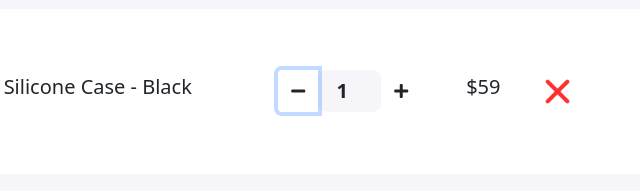
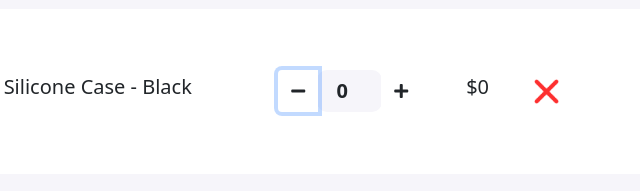
Before and after one commit to dewanmahin/shopping-cart, a plain HTML site: page index.html in a window 1280 px wide. Both pictures are taken after a click on the button 748 px from the left and 485 px from the top of the page. Shown: the part 394-585 px from the top of the page, 450-1090 px from the left. Drawn offline with nearby package versions, Linux system fonts and the light colour scheme.

Commit message:
update case number & price code added

```diff
--- /dev/null
+++ b/app.js
@@ -0,0 +1,28 @@
+function updateCaseNumber(isIncrease){
+    const caseNumberField = document.getElementById('case-number');
+    const caseNumberString = caseNumberField.value;
+    const previousCaseNumber = parseInt(caseNumberString);
+    let newCaseNumber;
+    if(isIncrease == true){
+        newCaseNumber = previousCaseNumber + 1;
+    }else{
+        newCaseNumber = previousCaseNumber - 1;
+    }
+    caseNumberField.value = newCaseNumber;
+    return newCaseNumber;
+}
+
+
+document.getElementById('case-plus').addEventListener('click', function(){
+    const newCaseNumber = updateCaseNumber(true);
+    const caseTotalPrice = newCaseNumber * 59;
+    const caseTotalElement = document.getElementById('case-total');
+    caseTotalElement.innerText = caseTotalPrice;
+})
+
+document.getElementById('case-minus').addEventListener('click', function(){
+    const newCaseNumber = updateCaseNumber(false);
+    const caseTotalPrice = newCaseNumber * 59;
+    const caseTotalElement = document.getElementById('case-total');
+    caseTotalElement.innerText = caseTotalPrice;
+})
--- a/index.html
+++ b/index.html
@@ -43,11 +43,11 @@
                   </div>
                   <div class="col-md-5 center-item">
                      <div class="input-group number-spinner">
-                        <button class="btn btn-default"><i class="fas fa-minus"></i></button>
-                        <input type="number" min="0" class="form-control text-center" value="1">
-                        <button class="btn btn-default"><i class="fas fa-plus"></i></button>
+                        <button id="case-minus" class="btn btn-default"><i class="fas fa-minus"></i></button>
+                        <input id="case-number" type="number" min="0" class="form-control text-center" value="1">
+                        <button id="case-plus" class="btn btn-default"><i class="fas fa-plus"></i></button>
                      </div>
-                     <h5>$59</h5>
+                     <h5>$<span id="case-total">59</span></h5>
                      <img src="images/remove.png" alt="" class="remove-item">
                   </div>
                </div>
@@ -76,5 +76,6 @@
    </div>
 </section>
 
+<script src="app.js"></script>
 </body>
 </html>
```
